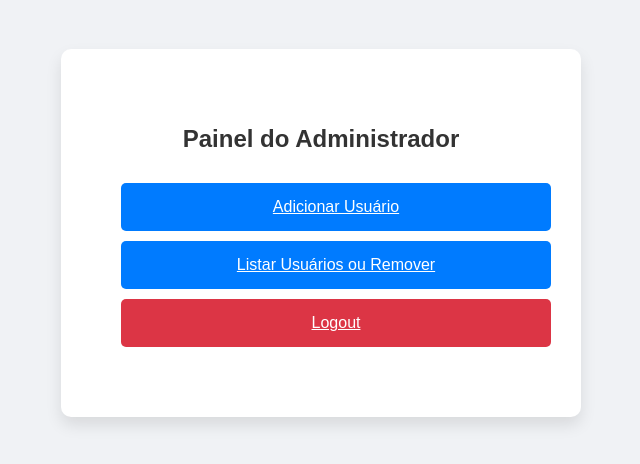
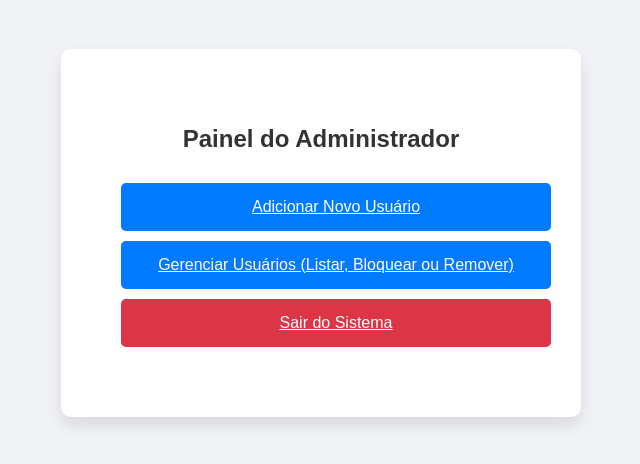
Before and after one commit to raulbalestra/screenshare2, a Flask app: page /admin_dashboard in a window 1280 px wide. Shown: the part 167-631 px from the top of the page, without its empty margins (319-959 px from the left). Run offline with Flask 3, Linux system fonts and the light colour scheme; the visitor is signed in with stand-in values (Sample User, id 1).

Commit message:
Update admin.html

```diff
--- a/templates/admin.html
+++ b/templates/admin.html
@@ -109,9 +109,9 @@
             {% endif %}
         {% endwith %}
 
-        <a href="/admin/add_user" class="button">Adicionar Usuário</a>
-        <a href="/admin/manage_users" class="button">Listar Usuários ou Remover</a>
-        <a href="/logout" class="button logout">Logout</a>
+        <a href="/admin/add_user" class="button">Adicionar Novo Usuário</a>
+        <a href="/admin/manage_users" class="button">Gerenciar Usuários (Listar, Bloquear ou Remover)</a>
+        <a href="/logout" class="button logout">Sair do Sistema</a>
     </div>
 </body>
 </html>
```
